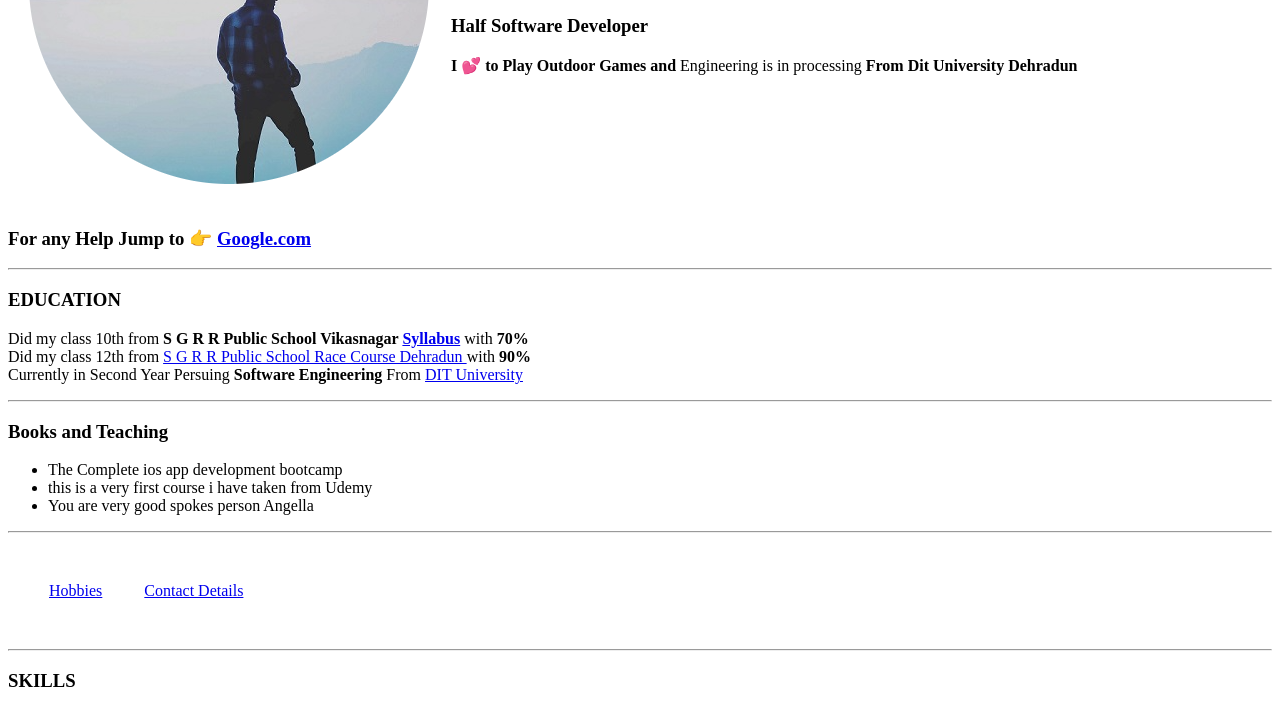
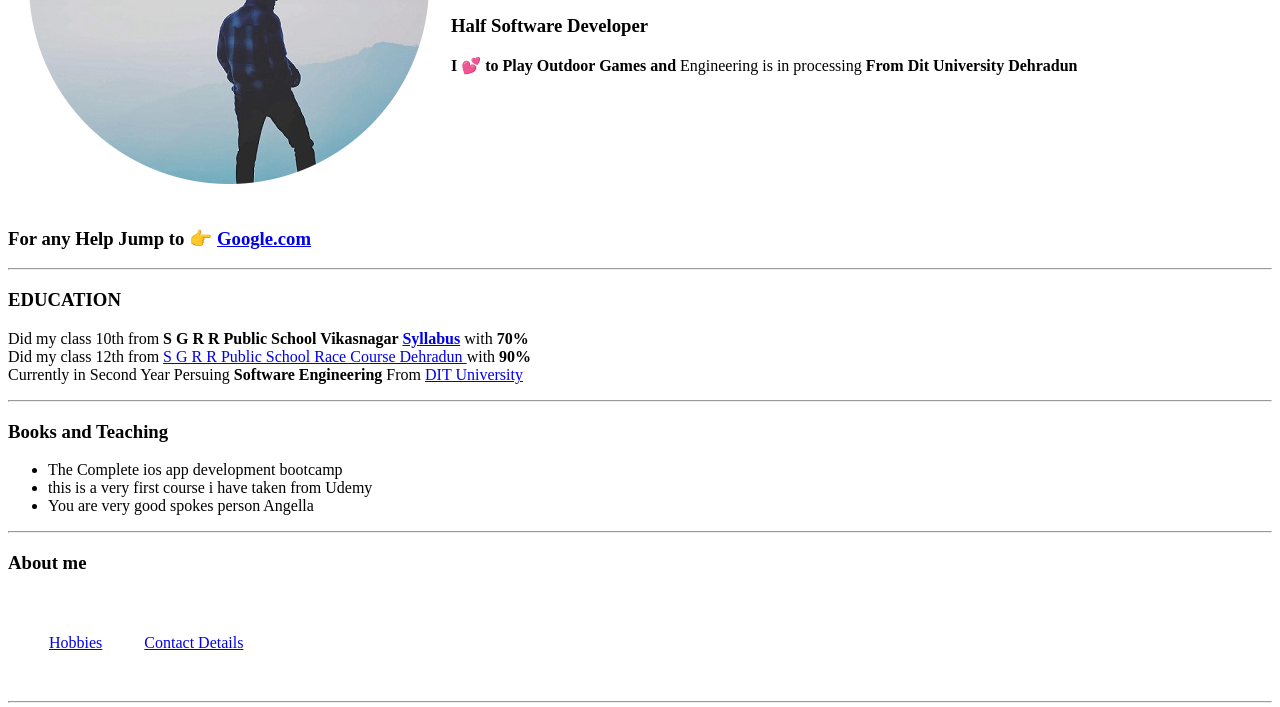
Before and after one commit to RawHit13/self.com, a plain HTML site: page index.html in a window 1280 px wide. Shown: the part 245-952 px from the top of the page. Drawn offline with Linux system fonts and the light colour scheme.

Commit message:
Update index.html

```diff
--- a/index.html
+++ b/index.html
@@ -44,6 +44,7 @@
     </li>
   </ul>
   <hr>
+<h3> <strong> About me </strong></h3>
   <table cellspacing="40">
     <tr>
       <td><a href="hobbies.html">Hobbies</a></td>
```
